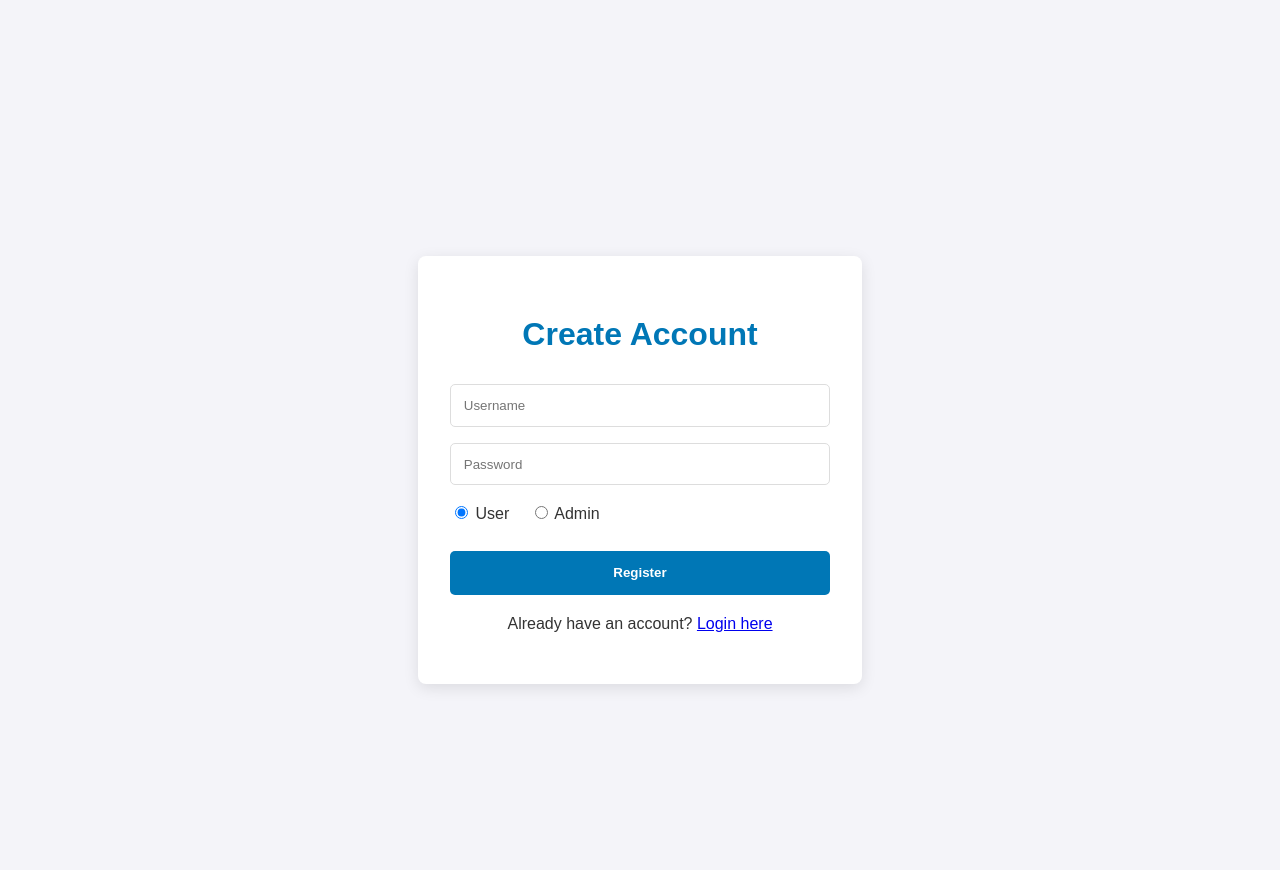
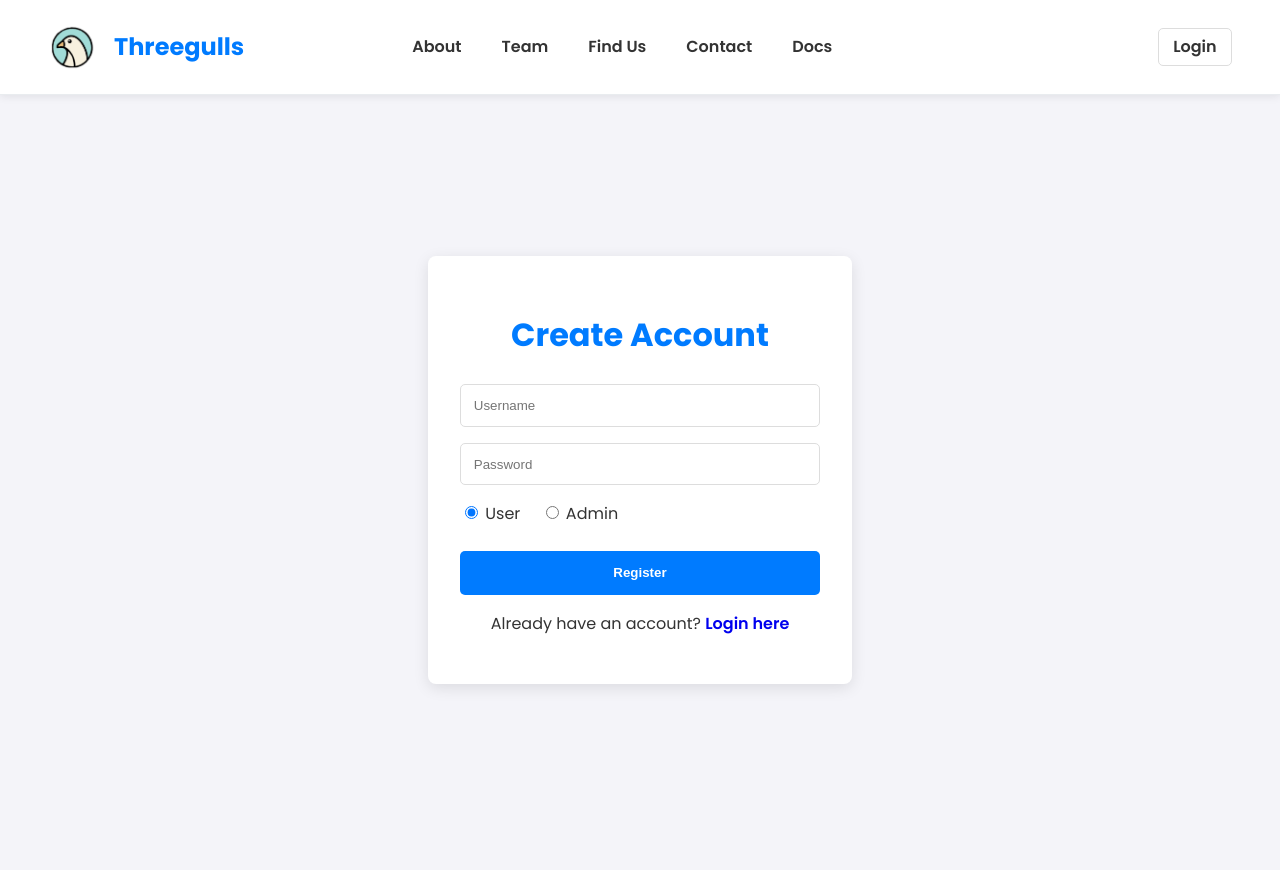
Before and after one commit to Tre-Fiskmasar/threegulls, a PHP site: page /auth/signup.php in a window 1280 px wide. Run offline with PHP 8.4, Linux system fonts and the light colour scheme.

Commit message:
Read changelog.txt for latest commit

```diff
--- a/www-root/api/contacts.php
+++ b/www-root/api/contacts.php
@@ -1,5 +1,6 @@
 <?php
 session_start();
+error_log(print_r(getallheaders(), true)); //temporary debug code, can delete
 header("Content-Type: application/json");
 
 if (!isset($_SESSION['loggedin']) || $_SESSION['loggedin'] !== true) {
--- a/www-root/auth/login.css
+++ b/www-root/auth/login.css
@@ -14,7 +14,6 @@ body {
     height: 100vh;
     background-color: var(--page-bg);
     margin: 0;
-    font-family: sans-serif;
 }
 
 .login-form {
--- a/www-root/auth/signup.css
+++ b/www-root/auth/signup.css
@@ -1,3 +1,7 @@
+:root{
+    --primary-color: #007bff;
+}
+
 body {
 display: flex;
 justify-content: center;
@@ -6,7 +10,7 @@ height: 100vh;
 background-color: #f4f4f9;
 }
 .signup-form {
-width: 380px;
+width: 360px;
 padding: 2rem;
 background: #fff;
 border-radius: 8px;
@@ -16,6 +20,19 @@ text-align: center;
 .signup-form h1 {
 color: var(--primary-color);
 margin-bottom: 1.5rem;
+}
+
+.signup-form a {
+ font-weight: 600;
+ text-decoration: none;
+}
+
+.signup-form a:hover{
+  text-decoration: underline;
+}
+
+.signup-form a:visited{
+    color: var(--primary-color);
 }
 .form-input {
 width: 100%;
@@ -29,6 +46,7 @@ box-sizing: border-box;
 margin-bottom: 1.5rem;
 text-align: left;
 }
+
 .role-selection label {
 margin-right: 1rem;
 }
--- a/www-root/auth/signup.php
+++ b/www-root/auth/signup.php
@@ -1,14 +1,21 @@
 <?php
 session_start();
+$path_prefix = '../';
+include __DIR__ . '/../navbar/index.php';
 ?>
 <!DOCTYPE html>
 <html lang="en">
+
 <head>
     <meta charset="UTF-8">
     <title>Signup</title>
+    <link rel="preconnect" href="https://fonts.googleapis.com">
+    <link rel="preconnect" href="https://fonts.gstatic.com" crossorigin>
+    <link href="https://fonts.googleapis.com/css2?family=Poppins:wght@400;600;700&display=swap" rel="stylesheet">
     <link rel="stylesheet" href="../src/styles/styles.css">
     <link rel="stylesheet" href="signup.css">
 </head>
+
 <body>
     <div class="signup-form">
         <h1>Create Account</h1>
@@ -39,4 +46,5 @@ session_start();
         <p>Already have an account? <a href="login.php">Login here</a></p>
     </div>
 </body>
+
 </html>
--- a/www-root/contact/contactStyle.css
+++ b/www-root/contact/contactStyle.css
@@ -2,6 +2,7 @@
 
 /* Use main variables from the global style.css file */
 :root {
+    --primary-color: #007bff;
     --success-color: #28a745;
     --error-color: #dc3545;
     --input-focus-glow: rgba(0, 119, 182, 0.25);
--- a/www-root/navbar/index.php
+++ b/www-root/navbar/index.php
@@ -2,7 +2,7 @@
     <div class="container top-bar-container">
         <a href="<?= $path_prefix ?>/index.php" class="logo-container">
             <img id="logo" alt="<?= htmlspecialchars($siteData->Title ?? '') ?> Logo" src="<?= $path_prefix ?>../public/img/<?= htmlspecialchars($siteData->logo ?? 'logo.png') ?>">
-            <h1 id="team-title"><?= htmlspecialchars($siteData->Title ?? 'Team Title') ?></h1>
+            <h1 id="team-title"><?= htmlspecialchars($siteData->Title ?? 'Threegulls') ?></h1>
         </a>
         <nav class="main-nav">
             <ul class="nav-links">
--- a/www-root/send-api.js
+++ /dev/null
@@ -1,3 +0,0 @@
-axios.get("http://threegulls.chickenkiller.com:5150//user/index.php")
-.then((res) => console.log((res)))
-.catch((err) => console.log((err)))
--- a/www-root/src/main.js
+++ b/www-root/src/main.js
@@ -29,7 +29,7 @@ document.addEventListener("DOMContentLoaded", async () => {
 
         document.getElementById("footer").innerText = siteData.Footer;
 
-        const peopleFiles = ["Victor.json", "Leon.json", "Jack.json"];
+        const peopleFiles = ["Victor.json", "Leon.json", "Jack.json", "Hampus.json"];
 
         for (const file of peopleFiles) {
             const person = await fetch(`/public/data/${file}`).then(res => res.json());
--- a/www-root/src/styles/styles.css
+++ b/www-root/src/styles/styles.css
@@ -1,5 +1,5 @@
 :root {
-    --primary-color: #0077b6;
+    --primary-color: #007bff;
     --secondary-color: #00b4d8;
     --text-color: #333;
     --background-color: #f8f9fa;
@@ -13,7 +13,7 @@ html {
 }
 
 body {
-    font-family: 'Poppins', sans-serif;
+    font-family: 'Poppins';
     margin: 0;
     padding-top: 70px;
     background: var(--background-color);
--- a/www-root/user/user.css
+++ b/www-root/user/user.css
@@ -8,7 +8,7 @@
 
 body {
     background-color: var(--user-bg);
-    font-family: sans-serif;
+    font-family: "Poppins";
 }
 
 /* Main Welcome Container */
```
Also changed, not shown: www-root/admin/index.php (+9 -1 lines), www-root/api/seagulls.php (+31 -7 lines), www-root/auth/login.php (+9 -0 lines), www-root/contact/index.php (+8 -1 lines), www-root/public/data/Hampus.json (added, +10 -0 lines), www-root/public/data/Site.json (+4 -4 lines), www-root/user/index.php (+12 -2 lines), www-root/user/send-api.js (added, +13 -0 lines), www-root/public/img/Hampus.png (added).
